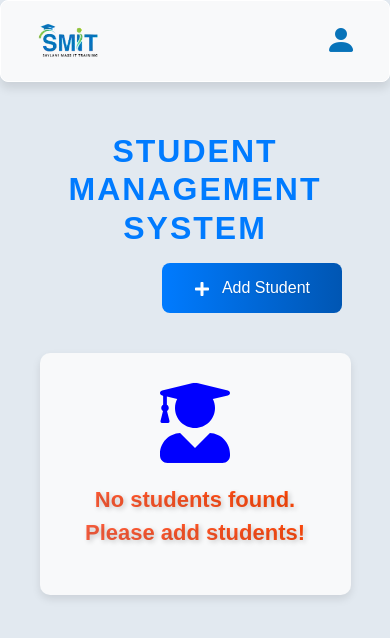
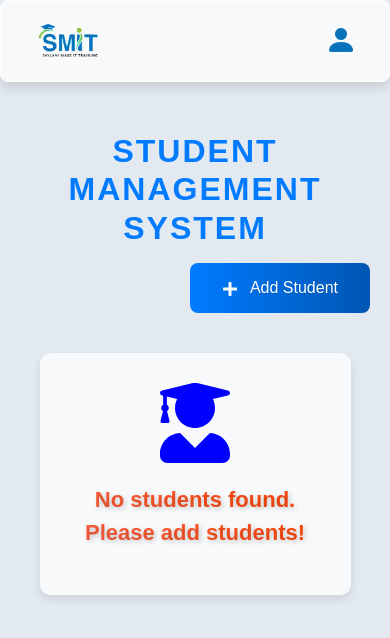
Before and after one commit to ahmedraza13/Student-Crud, a React (Vite) app: page / in a window 390 px wide. Shown: the top 638 px of the page. Built offline with nearby package versions, Linux system fonts and the light colour scheme.

Commit message:
work on UI

```diff
--- a/src/index.css
+++ b/src/index.css
@@ -1,9 +1,13 @@
+/* body styling */
+
 body {
   background-color: #e2e9f0;
   font-family: "Arial", sans-serif;
   margin: 0;
   padding: 0;
 }
+
+/* Header Styling */
 
 .custom-nav {
   border: 0.1rem solid #ffffff;
@@ -382,3 +386,9 @@ nav {
     transform: translateY(0);
   }
 }
+
+@media (max-width: 1000px) {
+  .my-class {
+   margin-right: 20px;
+  }
+}
--- a/src/pages/Home.jsx
+++ b/src/pages/Home.jsx
@@ -60,7 +60,7 @@ function Home() {
       <div className="student-management-heading">
         <h2>Student Management System</h2>
       </div>
-      <div className="d-flex justify-content-end me-5 mt-3">
+      <div className="d-flex justify-content-end me-lg-5 mt-3 my-class">
         <AddStudentModal
           onAddHandler={onAddHandler}
           onUpdateHandler={onUpdateHandler}
```
